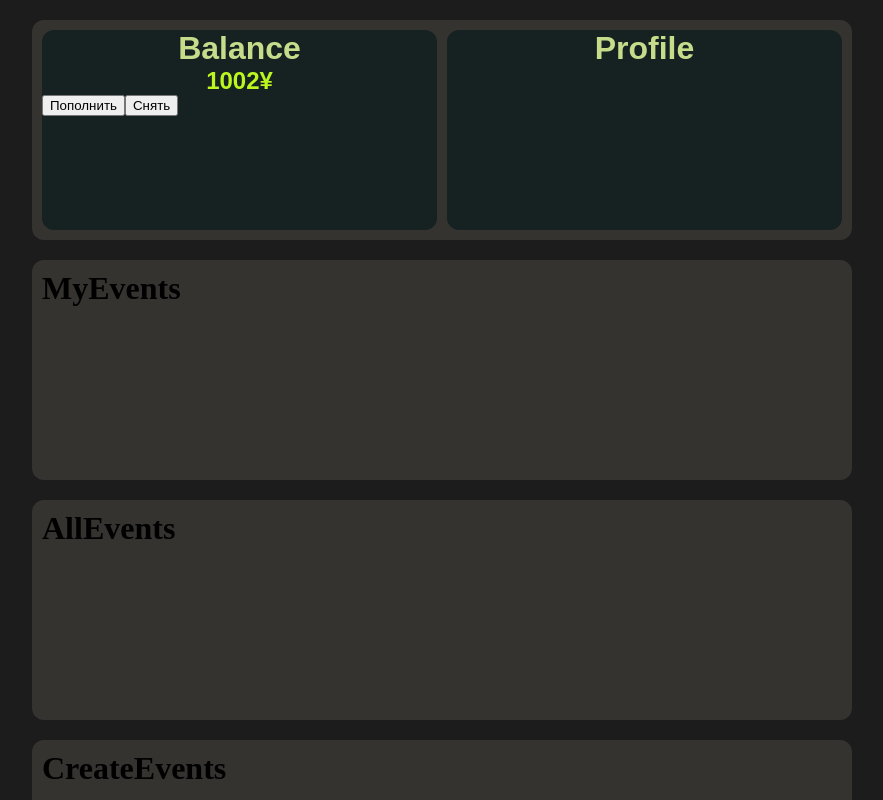
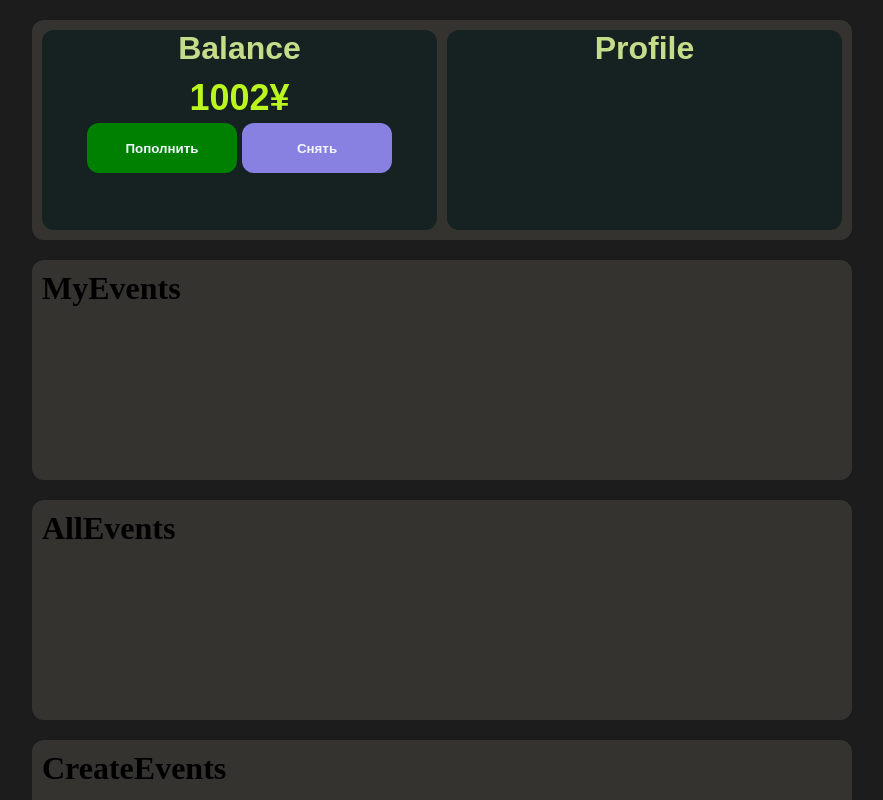
Before and after one commit to CTAC-Saint-Peterburg/Blago, a React (Create React App) app: page / in a window 1280 px wide. Shown: the top 800 px of the page, without its empty margins (198-1081 px from the left). Built offline with nearby package versions, Linux system fonts and the light colour scheme.

Commit message:
update: Profile component

```diff
--- a/src/components/Profile.jsx
+++ b/src/components/Profile.jsx
@@ -5,8 +5,10 @@ export default function Profile() {
       <div className={styles.divprofile}>
         <h1 className={styles.profileh1}>Balance</h1>
         <h2 className={styles.profileh2}>1002¥</h2>
-        <button>Пополнить</button>
-        <button>Снять</button>
+        <div className={styles.divbtn}>
+          <button className={styles.acceptbtn}>Пополнить</button>
+          <button className={styles.removebtn}>Снять</button>
+        </div>
       </div>
       <div className={styles.divprofile}>
         <h1 className={styles.profileh1}>Profile</h1>
--- a/src/stylesComponents/Profile.module.css
+++ b/src/stylesComponents/Profile.module.css
@@ -21,8 +21,35 @@
 }
 .profileh2 {
   text-align: center;
+  font-size: 36px;
   color: #bcf61f;
-  margin: 0 0 0 0;
+  margin: 10px 0 0 0;
+}
+.acceptbtn {
+  width: 150px;
+  height: 50px;
+  background-color: green;
+  border: none;
+  border-radius: 12px;
+  text-align: center;
+  font-weight: 600;
+  color: aliceblue;
+}
+.divbtn {
+  display: flex;
+  justify-content: center;
+  gap: 5px;
+  padding: 4px;
+}
+.removebtn {
+  width: 150px;
+  height: 50px;
+  background-color: rgb(137, 129, 226);
+  border: none;
+  border-radius: 12px;
+  text-align: center;
+  font-weight: 600;
+  color: aliceblue;
 }
 .divprofile {
   /* display: flex; */
```
